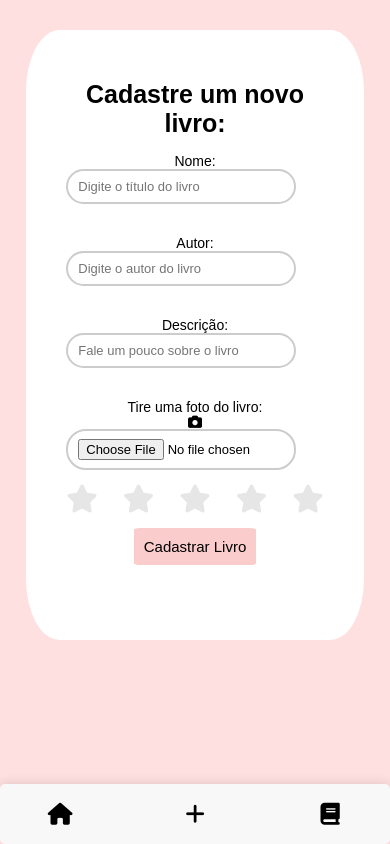
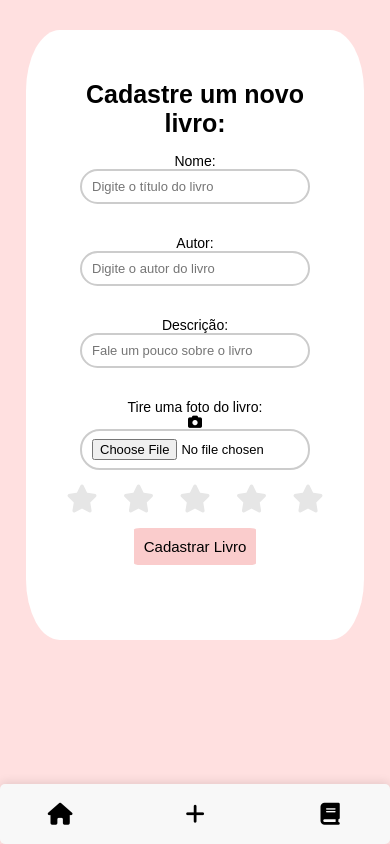
Before and after one commit to raissabispo/mybookshelf, a plain HTML site: page cadastrar-livro.html in a window 390 px wide. Drawn offline with Linux system fonts and the light colour scheme.

Commit message:
Ajustando o estilo do cadastro

```diff
--- a/styles/cadastrar-livro.css
+++ b/styles/cadastrar-livro.css
@@ -139,22 +139,21 @@ footer{
     font-size: 25px;
     margin-bottom: 15px;
   }
-  .cadastro .form-livro{
+  .cadastro .form-livro {
     display: flex;
     flex-direction: column;
     font-size: 14px;
-
+    align-items: center;
 }
 
-  .cadastro .form-livro input{
-      align-items: center;
+.cadastro .form-livro input {
     width: 230px;
     padding: 8px 10px;
     border: 2px solid #ccc;
     border-radius: 20px;
     font-size: 13px;
+}
 
-  }
 
   .stars i{
     font-size: 28px;
```
Lines whose indentation alone changed are shown as unchanged.
